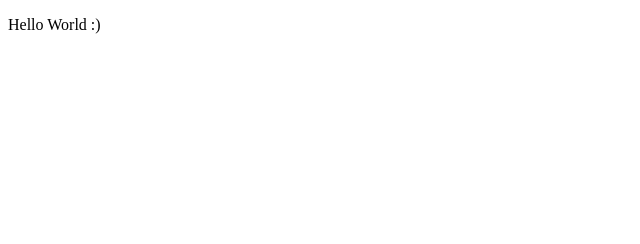
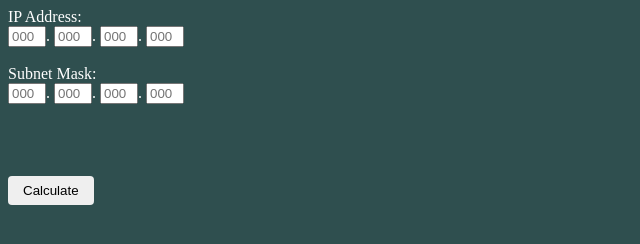
Before and after one commit to phobiac01/bluedragon.dev, a website: page public/index.html in a window 1280 px wide. Shown: the whole page, without its empty margins (0-640 px from the left). Drawn offline with Linux system fonts and the light colour scheme.

Commit message:
Added calculations for IP addressing and subnetting tool

```diff
--- a/public/index.html
+++ b/public/index.html
@@ -2,9 +2,33 @@
 <html>
 <head>
 	<title>Local Webserver</title>
+	<script src="script.js"></script>
+	<link rel="stylesheet" href="style.css">
 </head>
 
-<body>
-	<p>Hello World :)</p>
+<body onload="pageLoaded()">
+	<form id="formm" autocomplete="off">
+		<label for="address1">IP Address:</label>
+		<br>
+		<input type="number" class="address-octet" id="address1" min="0" max="255" placeholder="000">.
+		<input type="number" class="address-octet" id="address2" min="0" max="255" placeholder="000">.
+		<input type="number" class="address-octet" id="address3" min="0" max="255" placeholder="000">.
+		<input type="number" class="address-octet" id="address4" min="0" max="255" placeholder="000">
+
+		<br><br>
+
+		<label for="subnet1">Subnet Mask:</label>
+		<br>
+		<input type="number" class="address-octet" id="subnet1" min="0" max="255" placeholder="000">.
+		<input type="number" class="address-octet" id="subnet2" min="0" max="255" placeholder="000">.
+		<input type="number" class="address-octet" id="subnet3" min="0" max="255" placeholder="000">.
+		<input type="number" class="address-octet" id="subnet4" min="0" max="255" placeholder="000">
+	</form>
+
+	<br><br><br><br>
+	<button id="submit-button" onclick="doCalculations()">Calculate</button>
+
+	<br><br><br>
+	<div id="results-display"></div>
 </body>
 </html>
--- /dev/null
+++ b/public/script.js
@@ -0,0 +1,128 @@
+
+function pageLoaded() {
+    // const octetInputs = document.getElementsByClassName('address-octet');
+    // console.log(octetInputs.toString());
+
+    // var octetInputsLength = octetInputs.length;
+    // console.log(octetInputsLength);
+
+    // for(var i = 0; i < octetInputsLength; i++) {
+    //     octetInputs[i].addEventListener("keyup", function(event) {
+    //         if (event.key === ".") {
+    //             octetInputs[i].value = octetInputs[i].value.substring(0, octetInputs[i].value.length - 1);
+    //         }
+    //     });
+    // };
+}
+
+function doCalculations() {
+    var form = document.getElementById('formm');
+
+    var address1 = document.getElementById('address1').value;
+    var address2 = document.getElementById('address2').value;
+    var address3 = document.getElementById('address3').value;
+    var address4 = document.getElementById('address4').value;
+    var addressString = `${address1}.${address2}.${address3}.${address4}`;
+    var completeAddressAvailable = (address1 != '' && address2 != '' && address3 != '' && address4 != '') ? true : false;
+
+    var subnet1 = document.getElementById('subnet1').value;
+    var subnet2 = document.getElementById('subnet2').value;
+    var subnet3 = document.getElementById('subnet3').value;
+    var subnet4 = document.getElementById('subnet4').value;
+
+    var subnetString = `${subnet1}.${subnet2}.${subnet3}.${subnet4}`;
+    var completeSubnetAvailable = (subnet1 != '' && subnet2 != '' && subnet3 != '' && subnet4 != '') ? true : false;
+    var subnetBinary = `${convertToBinary(subnet1)}.${convertToBinary(subnet2)}.${convertToBinary(subnet3)}.${convertToBinary(subnet4)}`;
+
+    if(form.reportValidity()) {
+        var results = document.getElementById('results-display');
+        results.innerHTML = '';
+
+        var ipDispalyTitle = document.createElement('h3');
+        ipDispalyTitle.innerHTML = "IP Address:";
+        var ipDispaly = document.createElement('p');
+        ipDispaly.innerHTML = (completeAddressAvailable) ? addressString : "No Address Provided";
+
+        var subnetDisplayTitle = document.createElement('h3');
+        subnetDisplayTitle.innerHTML = "Subnet Mask:";
+        var subnetDisplay = document.createElement('p');
+        subnetDisplay.innerHTML = (completeSubnetAvailable) ? subnetString : "No Subnet Provided";
+
+        var binarySubnetDisplayTitle = document.createElement('h3');
+        binarySubnetDisplayTitle.innerHTML = "Binary Subnet Mask:";
+        var binarySubnetDisplay = document.createElement('p');
+        binarySubnetDisplay.innerHTML = (completeSubnetAvailable) ? subnetBinary : "No Subnet Provided";
+
+
+
+        // Other calculations
+        var allNetBits = `${convertToBinary(subnet1)}${convertToBinary(subnet2)}${convertToBinary(subnet3)}${convertToBinary(subnet4)}`;
+        console.log("All Bits: " + allNetBits);
+        var numAddressBits = 0;
+        var numHosts = 0;
+        var broken = false;
+
+        for (let i = 0; i < allNetBits.length && broken == false; i++) {
+            if (allNetBits[i] == 1) {
+                numAddressBits++;
+
+            } else {
+                if (allNetBits[i] != ' ')
+                    broken = true;
+            }
+        }
+
+        console.log("Bits Number: " + numAddressBits);
+        numHosts = (completeSubnetAvailable) ? Math.pow(2, (32 - numAddressBits)) : "NA";
+
+
+
+        var numHostsDisplayTitle = document.createElement('h3');
+        numHostsDisplayTitle.innerHTML = "Number of Hosts (-2):";
+        var numHostsDisplay = document.createElement('p');
+        numHostsDisplay.innerHTML = (numHosts - 2);
+
+        // IP Address
+        results.appendChild(ipDispalyTitle);
+        results.appendChild(ipDispaly);
+
+        results.appendChild(addBreak());
+
+        // Subnet Mask
+        results.appendChild(subnetDisplayTitle);
+        results.appendChild(subnetDisplay);
+
+        results.appendChild(addBreak());
+
+        // Subnet Binary
+        results.appendChild(binarySubnetDisplayTitle);
+        results.appendChild(binarySubnetDisplay);
+
+        results.appendChild(addBreak());
+
+        // Number of Hosts
+        results.appendChild(numHostsDisplayTitle);
+        results.appendChild(numHostsDisplay);
+
+    } else {
+        console.log('invalid data');
+    }
+}
+
+function addBreak() {
+    var brk = document.createElement('br');
+    return brk;
+}
+
+function convertToBinary(number) {
+    var binary = Number(number).toString(2);
+    var binaryString = binary + '';
+
+    while (binaryString.length < 8) {
+        binaryString = '0' + binaryString
+    }
+
+    var binaryStringFinal = binaryString.slice(0, 4) + " " + binaryString.slice(4);
+
+    return binaryStringFinal;
+}
--- /dev/null
+++ b/public/style.css
@@ -0,0 +1,32 @@
+body {
+    background-color: darkslategray;
+    color: white;
+}
+
+.address-octet {
+    width: 30px;
+}
+
+#submit-button {
+    padding: 7px 15px;
+    border-radius: 4px;
+    border: none;
+}
+
+
+h3, p {
+    margin: 8px;
+}
+
+
+
+input::-webkit-outer-spin-button,
+input::-webkit-inner-spin-button {
+  -webkit-appearance: none;
+  margin: 0;
+}
+
+/* Firefox */
+input[type=number] {
+  -moz-appearance: textfield;
+}
```
